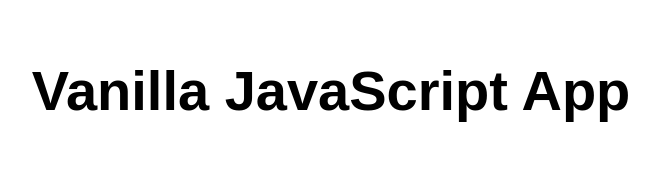
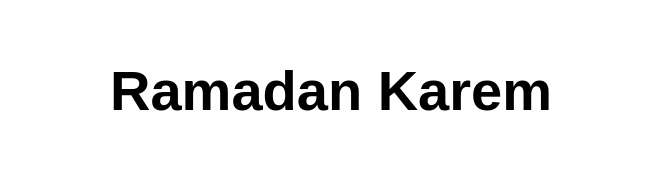
Before and after one commit to anajjar01/today26ma, a website: page src/index.html in a window 1280 px wide. Shown: the whole page, without its empty margins (309-968 px from the left). Drawn offline with Linux system fonts and the light colour scheme.

Commit message:
Update index.html

```diff
--- a/src/index.html
+++ b/src/index.html
@@ -10,7 +10,7 @@
 
 <body>
   <main>
-    <h1>Vanilla JavaScript App</h1>
+    <h1>Ramadan Karem</h1>
   </main>
 </body>
 
```
